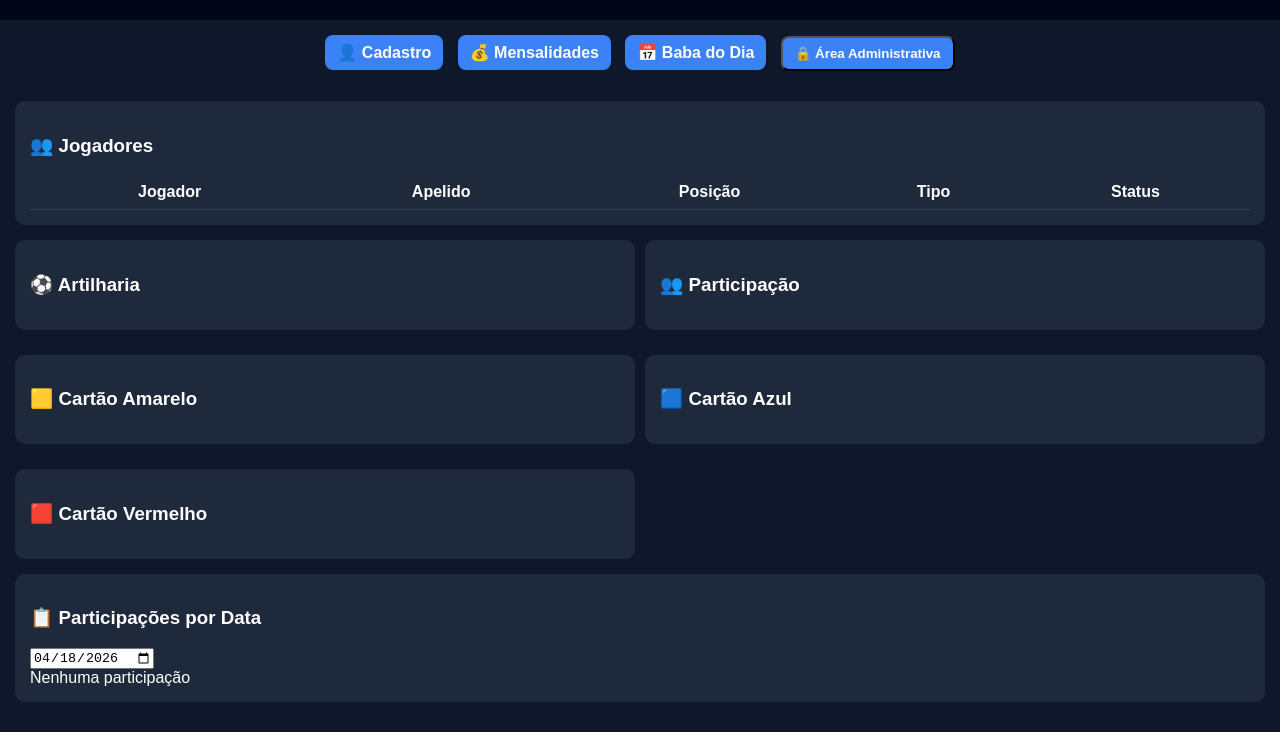
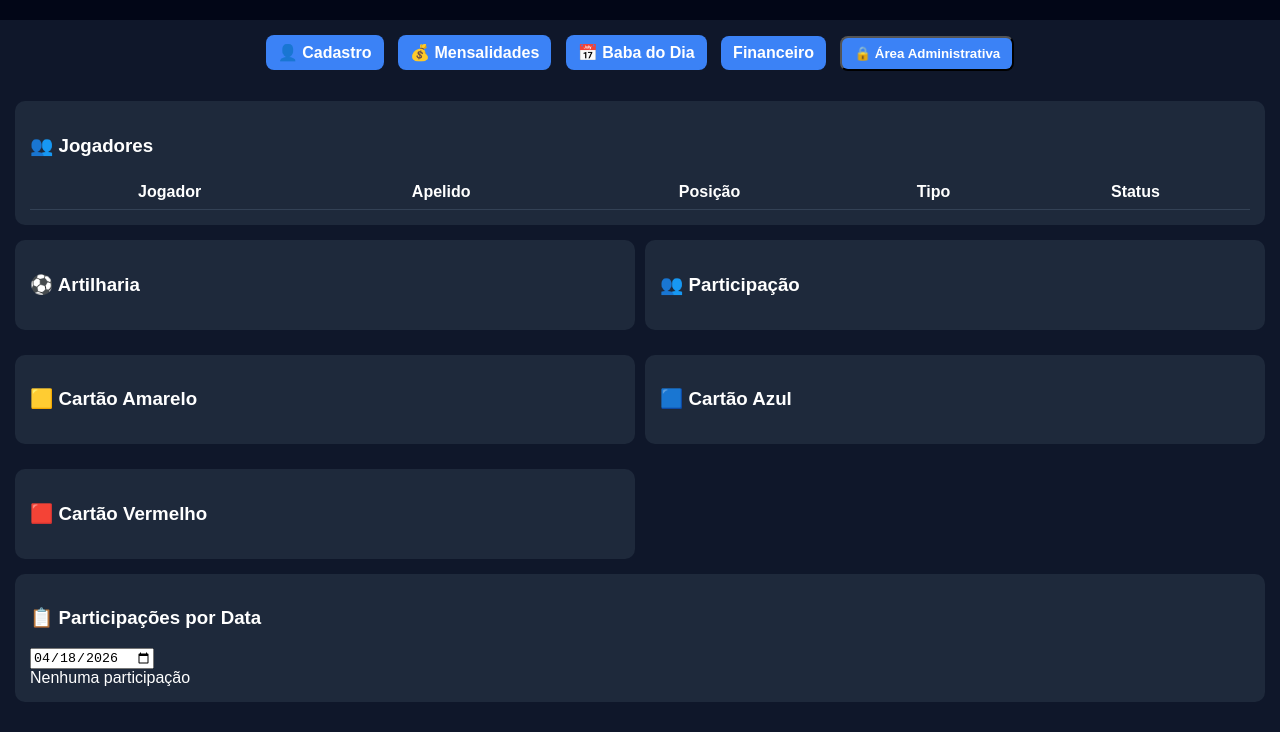
Before and after one commit to afvsf/baba-frontend, a website: page index.html in a window 1280 px wide. Shown: the part 78-810 px from the top of the page. Drawn offline with Linux system fonts and the light colour scheme; no server answers.

Commit message:
Add Financial link to the menu in index.html

```diff
--- a/index.html
+++ b/index.html
@@ -145,6 +145,7 @@ th,td{
   <a href="cadastro_jogador.html" class="btn">👤 Cadastro</a>
   <a href="mes.html" class="btn">💰 Mensalidades</a>
   <a href="baba.html" class="btn">📅 Baba do Dia</a>
+  <a href="financeiro.html" class="btn">Financeiro</a>
   <button onclick="pedirSenha()" class="btn">
 🔒 Área Administrativa
 </button>
```
